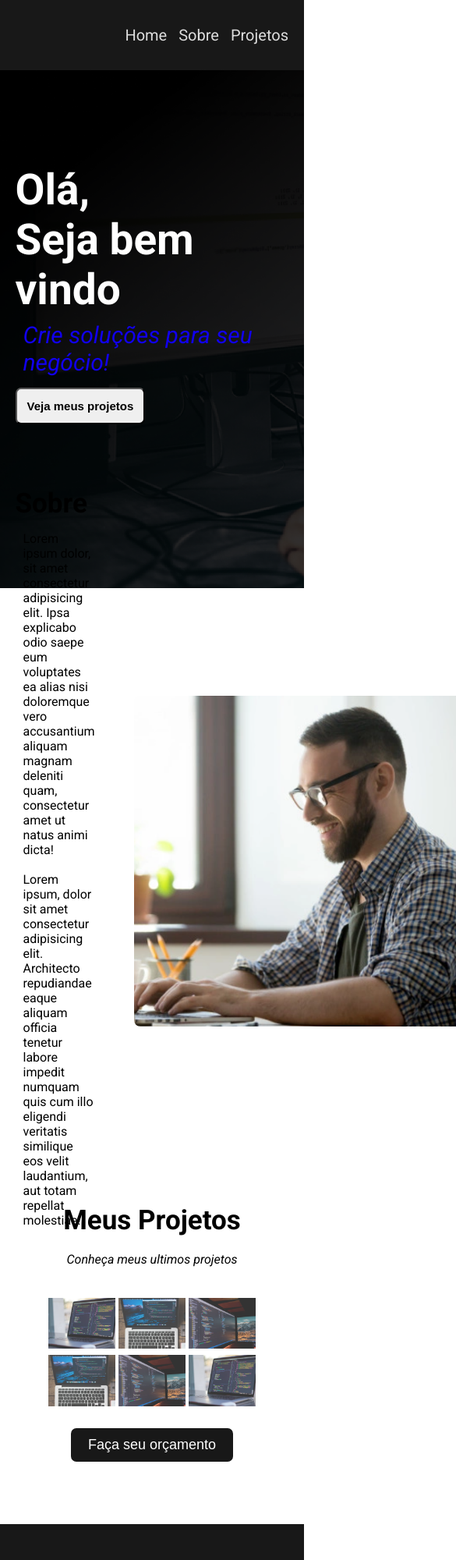
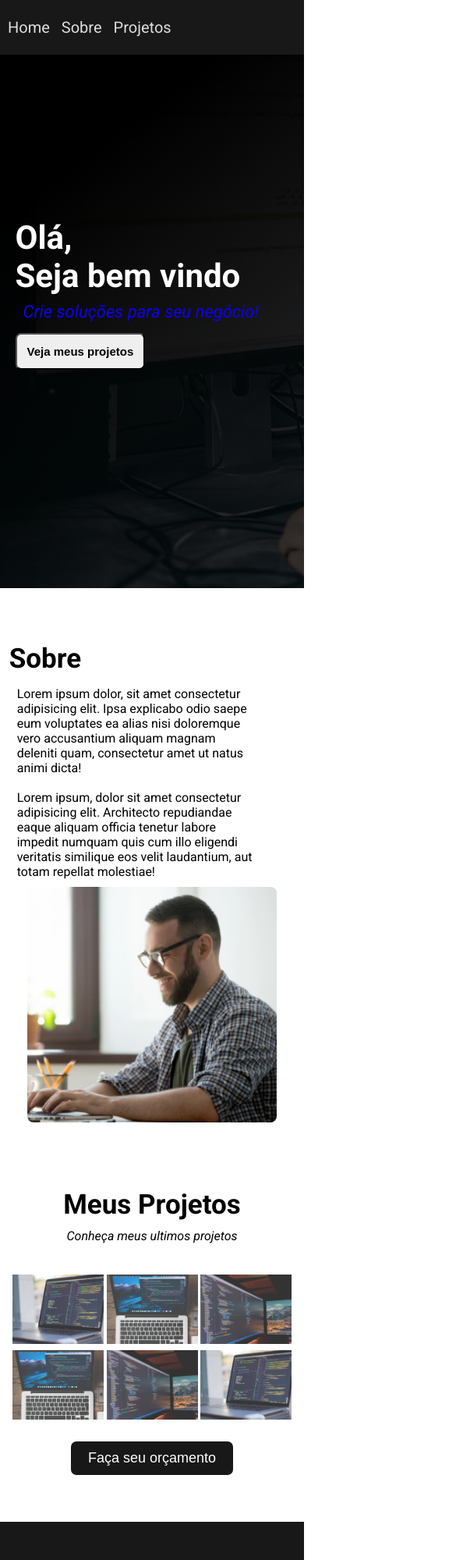
Before and after one commit to gamoriim/Portfolio-com-HTML-CSS, a plain HTML site: page index.html in a window 390 px wide. Shown: the top 2000 px of the page at 78% size, 585 px wide, since content can reach past the window. Drawn offline with Linux system fonts and the light colour scheme.

Commit message:
feat: adicionar media queries para telas até 850px

```diff
--- a/index.html
+++ b/index.html
@@ -25,7 +25,7 @@
             <div class="container">
                 <h1>Olá,<br>Seja bem vindo</h1>
                 <p>Crie soluções para seu negócio!</p>
-                <a href="#">
+                <a href="#projetos">
                     <button>Veja meus projetos</button>
                 </a>
             </div>
--- a/style.css
+++ b/style.css
@@ -193,3 +193,56 @@ html {
 .footer h2, p {
     margin: 10px;
 }
+
+/* RESPONSIVIDADE: */
+
+@media (max-width: 850px) {
+    .first-section h1 {
+        font-size: 42px;
+    }
+    .first-section p {
+        font-size: 22px;
+    }
+
+    .nav {
+        display: flex;
+        justify-content: flex-start;
+        height: 70px;
+    }
+    .nav-list{
+        padding-left: 10px;
+    }
+
+    .about {
+        flex-direction: column;
+        padding: 70px 0 70px;
+    }
+
+    .about img {
+        max-width: 320px;
+    }
+
+    .second-container {
+        max-width: 94%;
+    }
+
+    .projects {
+        padding: 60px 0;
+    }
+    .projects h2{
+        margin-bottom: 0px;
+    }
+    .projects img {
+        width: 30%;
+    }
+
+    .footer {
+        display: flex;
+        flex-direction: column;
+        align-items: center;
+    }
+    .footer h2 {
+        font-size: 12px;
+    }
+
+}
```
